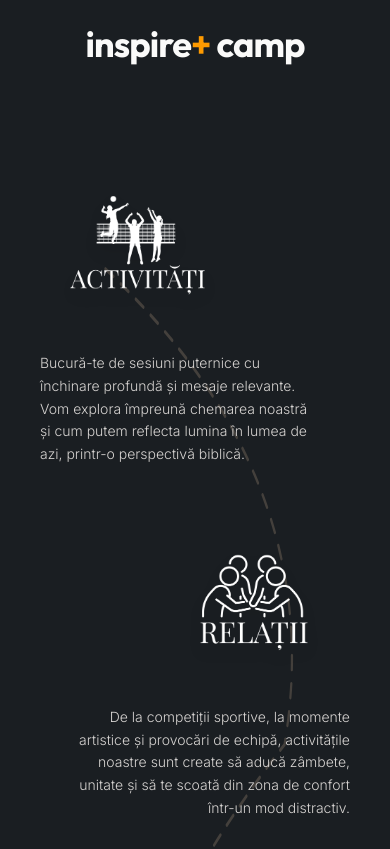
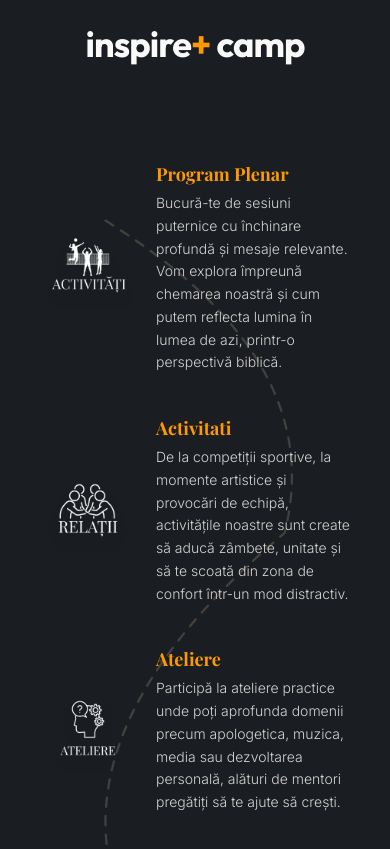
Before and after one commit to nathan05p/inspireWeb, a React (Vite) app in the folder inspireWeb-main/: page / in a window 390 px wide. Shown: the part 900-1749 px from the top of the page. Built offline with nearby package versions, Linux system fonts and the light colour scheme; a web font is replaced by a local one.

Commit message:
style: change mobile layout to smaller icons on the left with text on the right

```diff
--- a/inspireWeb-main/src/pages/camp/CampWhatToExpect.tsx
+++ b/inspireWeb-main/src/pages/camp/CampWhatToExpect.tsx
@@ -79,10 +79,8 @@ export default function CampWhatToExpect() {
           </svg>
 
           {/* Items */}
-          <div className="flex flex-col gap-12 py-8 relative">
+          <div className="flex flex-col gap-10 py-8 relative">
             {expectData.map((item) => {
-              const imgLeft = item.side === 'left';
-
               return (
                 <motion.div
                   key={item.id}
@@ -90,12 +88,10 @@ export default function CampWhatToExpect() {
                   whileInView={{ opacity: 1, y: 0 }}
                   viewport={{ once: true, margin: '-80px' }}
                   transition={{ duration: 0.6, type: 'spring', bounce: 0.2 }}
-                  className={`relative flex flex-col ${
-                    imgLeft ? 'items-start pl-2' : 'items-end pr-2'
-                  } w-full`}
+                  className="relative flex items-center w-full px-4"
                 >
-                  {/* Image */}
-                  <div className={`z-10 w-44 h-44 ${imgLeft ? 'ml-4' : 'mr-4'}`}>
+                  {/* Image - Left */}
+                  <div className="z-10 w-24 h-24 shrink-0 mr-5">
                     <img
                       src={item.img}
                       alt={item.title}
@@ -103,14 +99,9 @@ export default function CampWhatToExpect() {
                     />
                   </div>
 
-                  {/* Text — underneath */}
-                  <div
-                    className={`z-20 w-[85%] mt-4 ${
-                      imgLeft
-                        ? 'text-left pl-2'
-                        : 'text-right pr-2'
-                    }`}
-                  >
+                  {/* Text - Right */}
+                  <div className="z-20 flex-1 text-left">
+                    <h3 className="text-amber-500 font-bold text-lg mb-1">{item.title}</h3>
                     <p className="text-stone-300 text-[14px] leading-relaxed font-light">
                       {item.desc}
                     </p>
```
